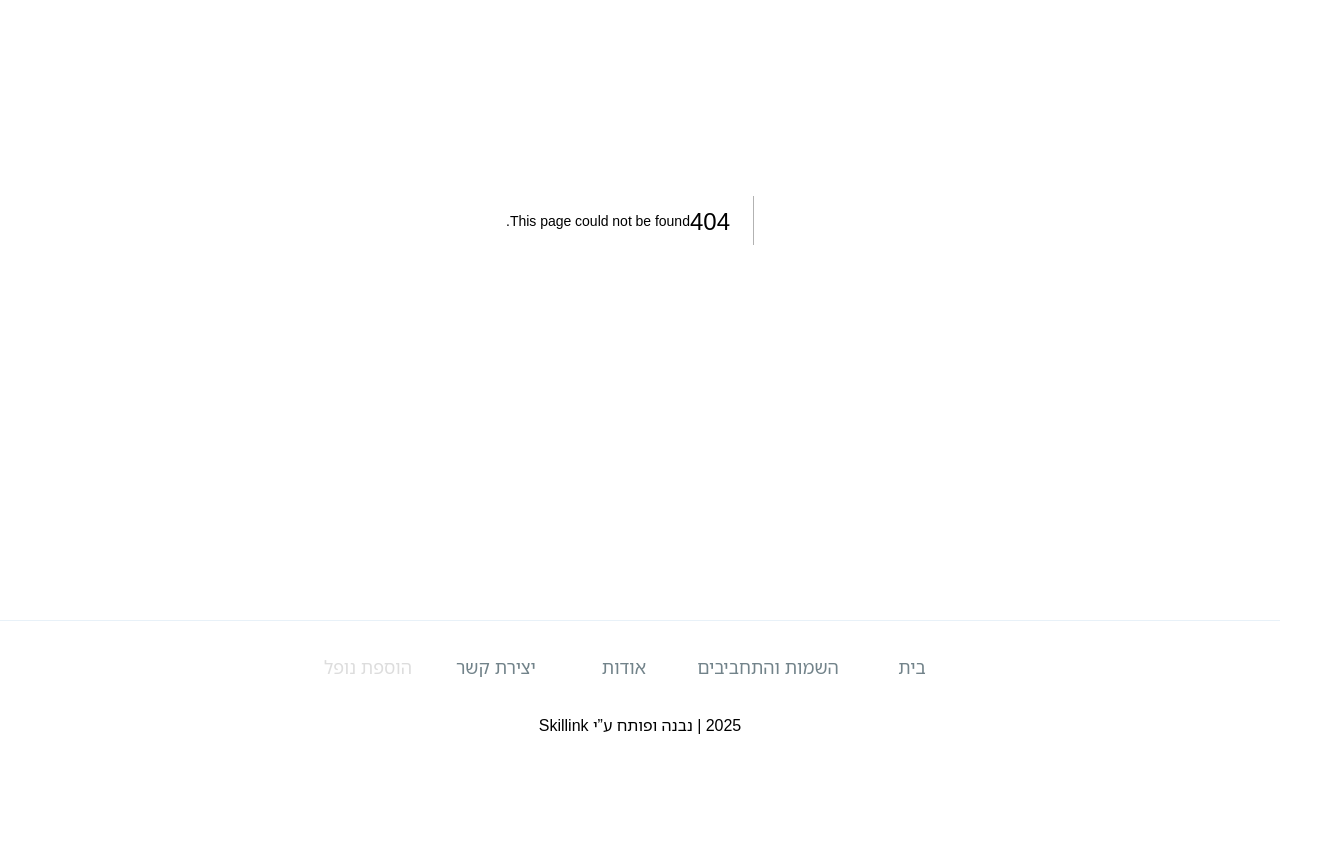
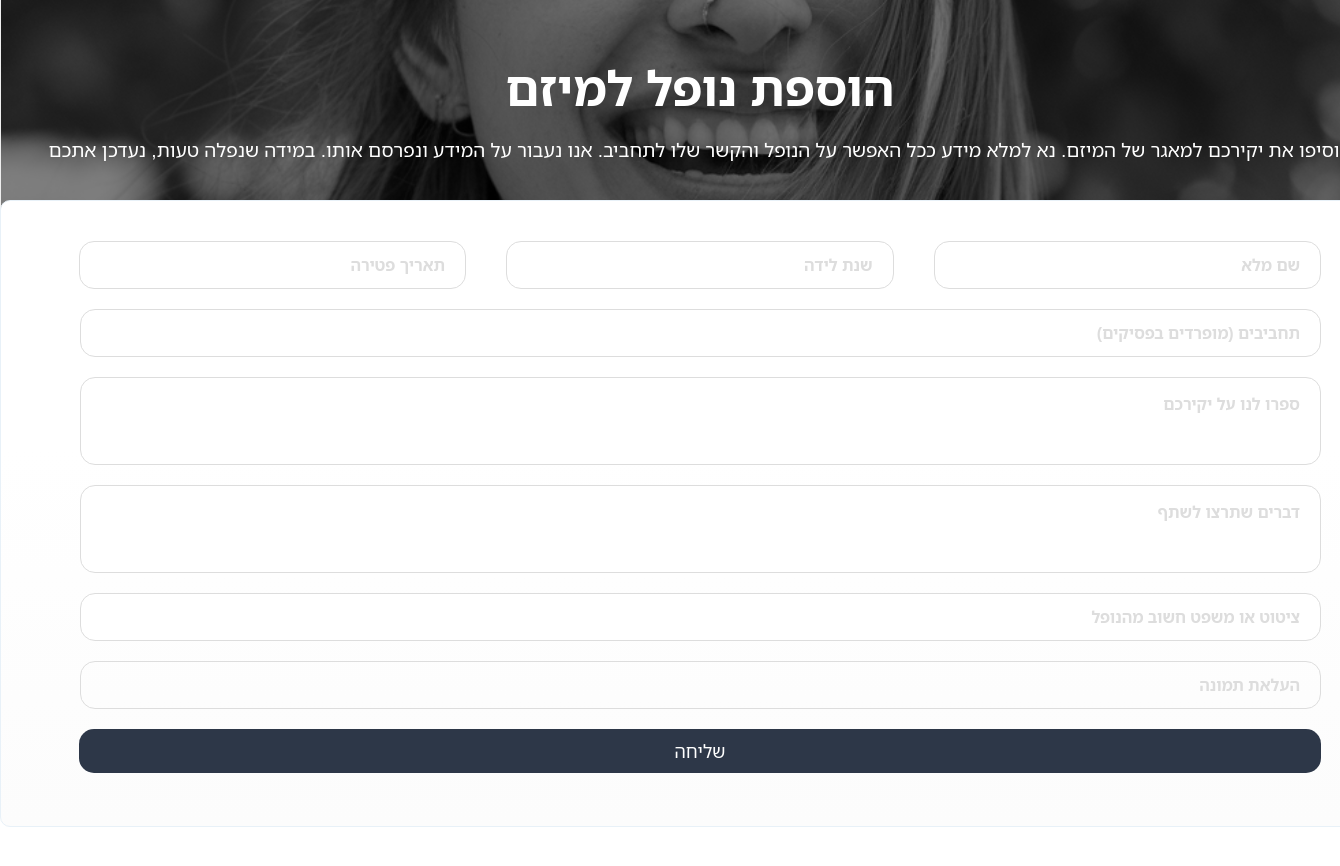
Before and after one commit to Skillink-org/Zikaron-Laderech, a Next.js app: page /add-fallen in a window 1280 px wide. Before the commit this address had no page. Shown: the part 280-1146 px from the top of the page, 1340 px wide, since content can reach past the window. Before the commit the page ends 1050 px from the top, so only its background shows below. Built offline with nearby package versions, Linux system fonts and the light colour scheme.

Commit message:
client-side of add-fallen page

```diff
--- /dev/null
+++ b/app/add-fallen/page.jsx
@@ -0,0 +1,205 @@
+"use client"
+import { useState } from 'react';
+import styles from './page.module.scss';
+import ImageWithTitle from '../components/ImageWithTitle/index'
+import Button from '../components/Button';
+import StatusMessage from '../components/StatusMessage';
+export default function AddFallenPage() {
+    const currentYear = new Date().getFullYear();
+    const todayDate = new Date().toISOString().split("T")[0];
+    const minDeathDate = "2023-10-07";
+    const [formData, setFormData] = useState({
+        fullName: '',
+        birthYear: '',
+        deathDate: '',
+        hobbies: '',
+        about: '',
+        familyMessage: '',
+        highlightQuote: '',
+        image: null,
+    });
+
+    const [statusMessage, setStatusMessage] = useState('');
+    const [statusType, setStatusType] = useState(''); // 'success' or 'error'
+
+    const handleChange = (e) => {
+        const { name, value } = e.target;
+
+        if (name === "fullName") {
+            if (!/^[a-zA-Zא-ת\s]*$/.test(value)) return;
+        }
+
+        if (name === "birthYear") {
+            const numValue = parseInt(value, 10);
+            if (numValue < 0 || numValue > currentYear) return;
+        }
+        if (name === "hobbies") {
+            const hobbiesArray = value.split(",").map(hobby => hobby.trim()).filter(hobby => hobby !== "");
+
+            if (hobbiesArray.length > 6) {
+                return;
+            }
+        }
+        setFormData({ ...formData, [name]: value });
+    };
+
+    const handleFileChange = (e) => {
+        setFormData({ ...formData, image: e.target.files[0] });
+    };
+
+    const handleSubmit = async (e) => {
+        e.preventDefault();
+        console.log("come");
+
+        try {
+            // Upload image to Cloudinary
+            const imageData = new FormData();
+            imageData.append('file', formData.image);
+            imageData.append('upload_preset', 'your_upload_preset'); // Replace with your Cloudinary preset
+
+            const cloudinaryResponse = await fetch('https://api.cloudinary.com/v1_1/your_cloud_name/image/upload', {
+                method: 'POST',
+                body: imageData,
+            });
+
+            if (!cloudinaryResponse.ok) throw new Error('Failed to upload image');
+            const imageResponse = await cloudinaryResponse.json();
+            const imageUrl = imageResponse.secure_url;
+
+            //Send form data to the server
+            const response = await fetch('/api/add-fallen', {
+                method: 'POST',
+                headers: { 'Content-Type': 'application/json' },
+                body: JSON.stringify({ ...formData, imageUrl }),
+            });
+
+            if (!response.ok) throw new Error('Failed to save data');
+            console.log("formData", formData);
+
+            setStatusMessage('ההודעה נשלחה בהצלחה! תודה רבה');
+            setStatusType('success');
+            setFormData({
+                fullName: '',
+                birthYear: '',
+                deathDate: '',
+                hobbies: '',
+                about: '',
+                familyMessage: '',
+                highlightQuote: '',
+                image: null,
+            });
+        } catch (error) {
+            console.log("error", error);
+            setStatusMessage('אירעה שגיאה. נא לנסות שוב.');
+            setStatusType('error');
+        }
+    };
+
+    return (
+        <div className={styles.container}>
+            <ImageWithTitle
+                imageUrl={'/profileImage.webp'}
+                title={'הוספת נופל למיזם'}
+                subtitle={
+                    'הוסיפו את יקירכם למאגר של המיזם. נא למלא מידע ככל האפשר על הנופל והקשר שלו לתחביב. אנו נעבור על המידע ונפרסם אותו. במידה שנפלה טעות, נעדכן אתכם'
+                }
+            />
+            <form className={styles.form} onSubmit={handleSubmit}>
+                <div className={styles.allFormDetails}>
+                    <div className={styles.line1}>
+                        <input
+                            type="text"
+                            name="fullName"
+                            value={formData.fullName}
+                            onChange={handleChange}
+                            required
+                            className={styles.name}
+                            placeholder='שם מלא'
+                        />
+                        <input
+                            type="number"
+                            name="birthYear"
+                            value={formData.birthYear}
+                            onChange={handleChange}
+                            required
+                            className={styles.birthDate}
+                            placeholder='שנת לידה'
+                            min='0'
+                            max={currentYear}
+                        />
+                        <input
+                            type="text"
+                            name="deathDate"
+                            value={formData.deathDate}
+                            onChange={handleChange}
+                            onFocus={(e) => (e.target.type = "date")}
+                            onBlur={(e) => {
+                                if (!e.target.value) e.target.type = "text";
+                            }}
+                            required
+                            className={styles.date}
+                            placeholder="תאריך פטירה"
+                        />
+
+                    </div>
+                    <input
+                        type="text"
+                        name="hobbies"
+                        value={formData.hobbies}
+                        onChange={handleChange}
+                        className={styles.hobbies}
+                        required
+                        placeholder='תחביבים (מופרדים בפסיקים)'
+                    />
+
+                    <textarea
+                        name="about"
+                        value={formData.about}
+                        onChange={handleChange}
+                        required
+                        className={styles.about}
+                        placeholder='ספרו לנו על יקירכם'
+                    />
+
+                    <textarea
+                        name="familyMessage"
+                        value={formData.familyMessage}
+                        onChange={handleChange}
+                        className={styles.familyMessage}
+                        placeholder='דברים שתרצו לשתף'
+                        required
+                    />
+
+                    <input
+                        type="text"
+                        name="highlightQuote"
+                        value={formData.highlightQuote}
+                        onChange={handleChange}
+                        className={styles.highlightQuote}
+                        placeholder='ציטוט או משפט חשוב מהנופל'
+                        required
+                    />
+
+                    <label className={styles.customFileUpload}>
+                        העלאת תמונה
+                        <input
+                            type="file"
+                            accept="image/*"
+                            onChange={handleFileChange}
+                            required
+                            className={styles.hiddenInput}
+                        />
+                    </label>
+
+                    <Button type='submit' className={styles.submitButton} children={'שליחה'} />
+                </div>
+            </form >
+            {statusMessage && (
+                <div className={styles.statusMessage}>
+                    <StatusMessage message={statusMessage} type={statusType} />
+                </div>
+            )
+            }
+        </div >
+    );
+}
--- /dev/null
+++ b/app/add-fallen/page.module.scss
@@ -0,0 +1,115 @@
+@import '../../styles/mixins';
+// .container {
+//   @include page-layout(20px, 100vh);
+// }
+.container {
+  @include page-layout(20px, 100vh);
+  align-items: center;
+  //width: 1840px;
+  height: 2000px;
+}
+
+// .imgTitle {
+//   position: absolute;
+//   width: 1400px;
+//   height: 300px;
+//   left: calc(50% - 1400px / 2 + 7px);
+//   top: 140px;
+// }
+.form {
+  box-sizing: border-box;
+  position: absolute;
+  width: 1400px;
+  height: 627px;
+  // right: 58px;
+  background: linear-gradient(
+    0deg,
+    rgba(245, 245, 245, 0.3) 0%,
+    #ffffff 60.1%,
+    #ffffff 100%
+  );
+  border: 1px solid #e8f1f8;
+  border-radius: 10px;
+  //left: 220px;
+  top: 480px;
+  display: flex;
+  flex-direction: column;
+  align-items: center;
+  gap: 20px;
+  padding: 20px;
+}
+
+.allFormDetails {
+  width: 1242px;
+  height: 552px;
+  // left: 5%;
+  padding: 20px 0 0 0;
+  display: flex;
+  flex-direction: column;
+  gap: 20px;
+  //top: 520px;
+  // margin: 0 auto;
+}
+
+.line1 {
+  display: flex;
+  flex-direction: row;
+  justify-content: space-between;
+  //align-items: center;
+  //gap: 20px;
+}
+
+.name,
+.birthDate,
+.date,
+.hobbies,
+.image,
+.about,
+.familyMessage,
+.highlightQuote,
+.customFileUpload {
+  // position: absolute;
+  width: 1241.5px;
+  height: 48px;
+  border: 0.5px solid #dddddd;
+  border-radius: 15px;
+  // left: calc(50% - 1241.5px / 2 - 0.25px);
+  resize: none;
+  font-style: normal;
+  font-weight: 600;
+  font-size: 16px;
+  line-height: 22px;
+  display: flex;
+  align-items: center;
+  text-align: right;
+  color: #dddddd;
+  padding: 15px 20px 15px 20px;
+  &::placeholder {
+    color: #dddddd;
+  }
+}
+
+.name,
+.birthDate,
+.date {
+  width: 387.17px;
+}
+
+.about,
+.familyMessage {
+  height: 96px;
+}
+
+.hiddenInput {
+  display: none;
+}
+.submitButton {
+  height: 48px;
+}
+.statusMessage {
+  //width: 1400px;
+  //height: auto;
+  //text-align: center;
+  margin-top: 1947px;
+  //margin-left: 6%;
+}
```
